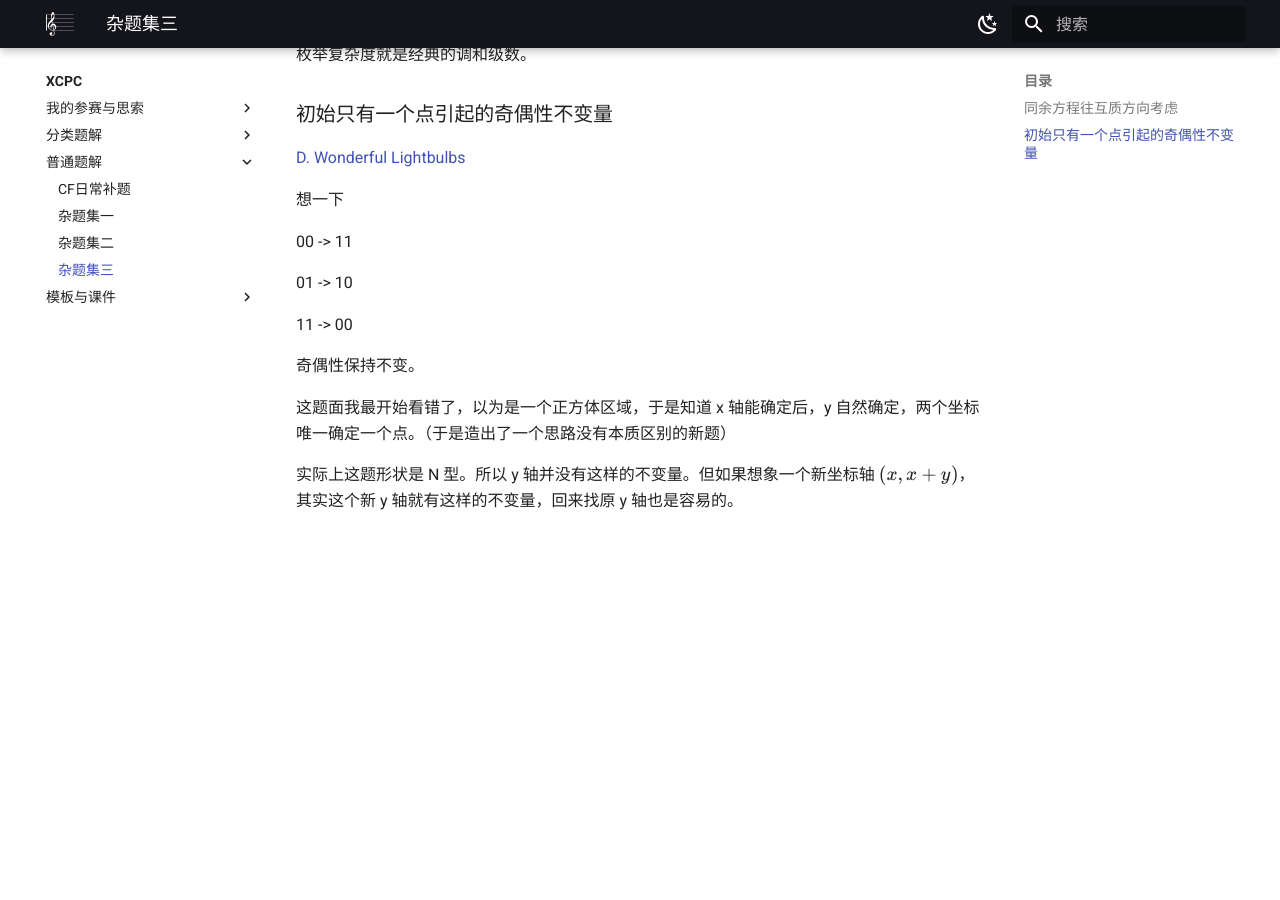
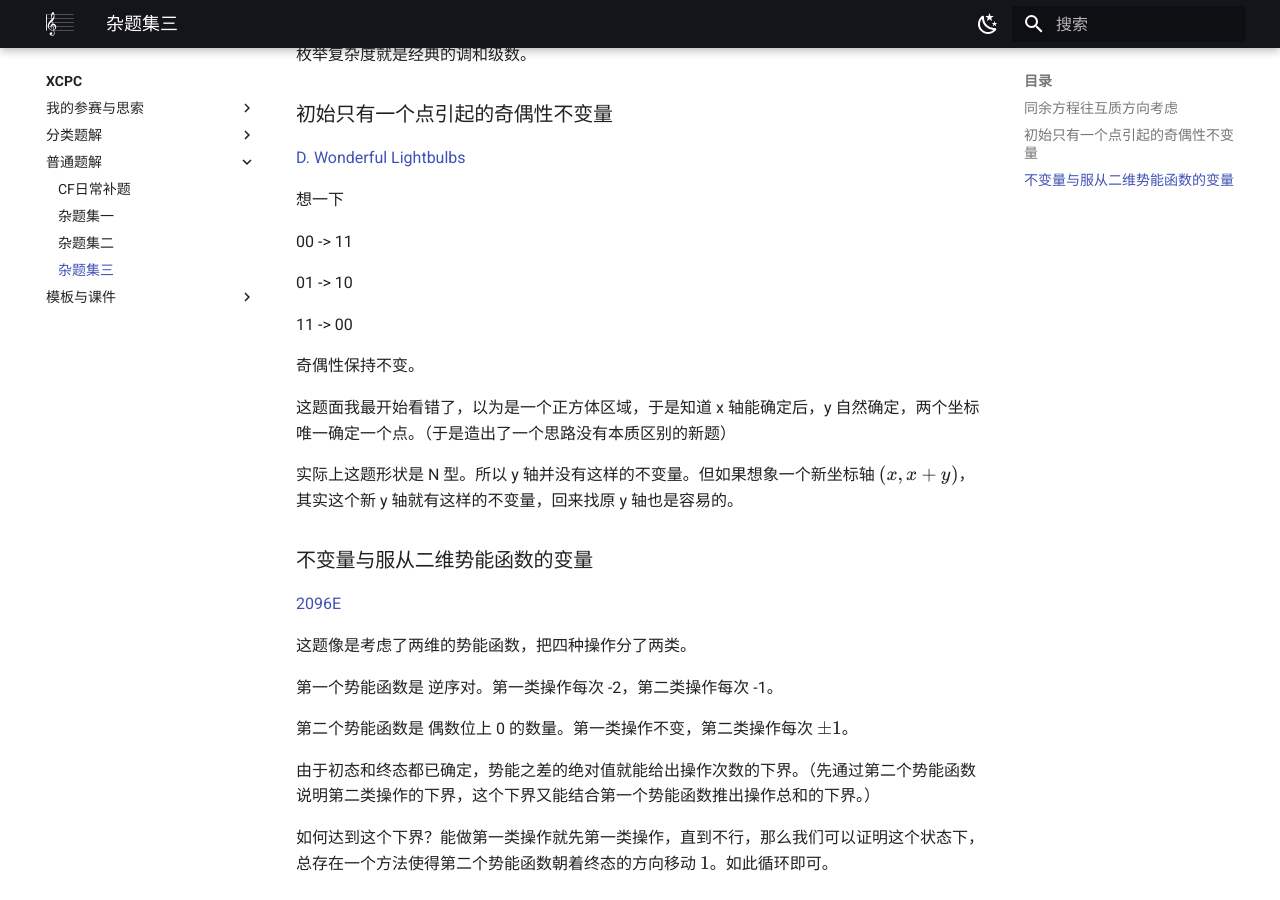
Before and after one commit to gsjz/gsjz.github.io, an MkDocs documentation site: the page built from docs/XCPC/普通题解/杂题集三.md, in a window 1280 px wide and 900 px high, scrolled down 760 px. Built offline with MkDocs 1.6.1 and Material for MkDocs 9.7.7, drawn with Linux system fonts in a browser that asks for light colours; before the commit the page ends 1297 px from its top, so only the background shows below that.

Commit message:
upd a log

```diff
--- a/docs/XCPC/普通题解/杂题集三.md
+++ b/docs/XCPC/普通题解/杂题集三.md
@@ -61,3 +61,17 @@
 这题面我最开始看错了，以为是一个正方体区域，于是知道 x 轴能确定后，y 自然确定，两个坐标唯一确定一个点。（于是造出了一个思路没有本质区别的新题）
 
 实际上这题形状是 N 型。所以 y 轴并没有这样的不变量。但如果想象一个新坐标轴 $(x,x+y)$，其实这个新 y 轴就有这样的不变量，回来找原 y 轴也是容易的。
+
+### 不变量与服从二维势能函数的变量
+
+[2096E](https://codeforces.com/problemset/problem/2096/E)
+
+这题像是考虑了两维的势能函数，把四种操作分了两类。
+
+第一个势能函数是 逆序对。第一类操作每次 -2，第二类操作每次 -1。
+
+第二个势能函数是 偶数位上 0 的数量。第一类操作不变，第二类操作每次 $\pm 1$。
+
+由于初态和终态都已确定，势能之差的绝对值就能给出操作次数的下界。（先通过第二个势能函数说明第二类操作的下界，这个下界又能结合第一个势能函数推出操作总和的下界。）
+
+如何达到这个下界？能做第一类操作就先第一类操作，直到不行，那么我们可以证明这个状态下，总存在一个方法使得第二个势能函数朝着终态的方向移动 $1$。如此循环即可。
```
Also changed, not shown: docs/index.md (line endings or trailing spaces).
